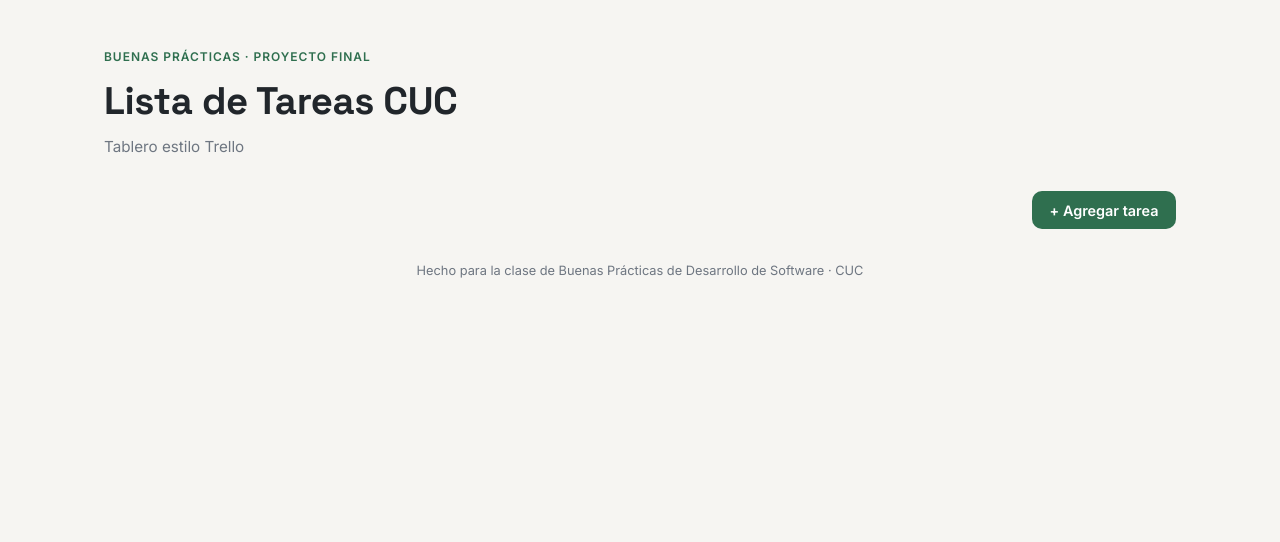
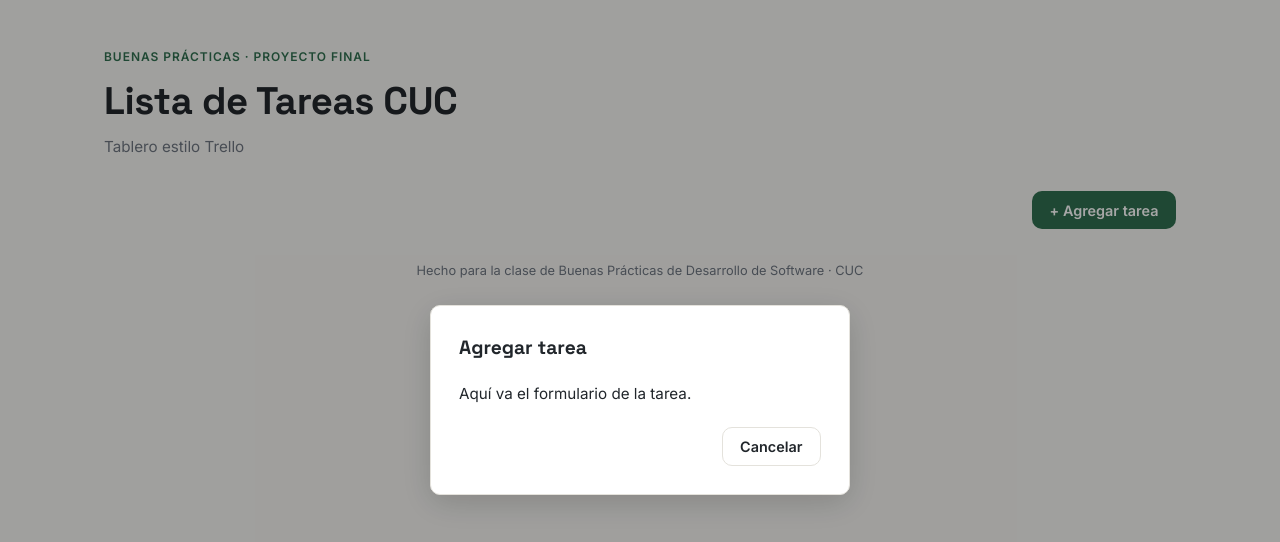
Before and after one commit to MafeJesurum/Lista-de-tareas, a React (Vite) app in the folder frontend/: page / in a window 1280 px wide. Both pictures are taken after a click on the button "+ Agregar tarea". Shown: the top 542 px of the page. Built offline with nearby package versions, Linux system fonts and the light colour scheme.

Commit message:
feat: crear componente Modal

```diff
--- a/frontend/src/App.jsx
+++ b/frontend/src/App.jsx
@@ -1,6 +1,11 @@
+import { useState } from 'react';
 import Boton from './componentes/Boton.jsx';
+import Modal from './componentes/Modal.jsx';
 
 export default function App() {
+  const [modalAbierto, setModalAbierto] = useState(false);
+  const cerrarModal = () => setModalAbierto(false);
+
   return (
     <main className="app-container">
       <header className="app-header">
@@ -10,8 +15,18 @@ export default function App() {
       </header>
 
       <div className="board-actions">
-        <Boton>+ Agregar tarea</Boton>
+        <Boton alHacerClic={() => setModalAbierto(true)}>+ Agregar tarea</Boton>
       </div>
+
+      {modalAbierto && (
+        <Modal
+          titulo="Agregar tarea"
+          alCerrar={cerrarModal}
+          acciones={<Boton variante="secundario" alHacerClic={cerrarModal}>Cancelar</Boton>}
+        >
+          <p className="modal-text">Aquí va el formulario de la tarea.</p>
+        </Modal>
+      )}
 
       <footer className="app-footer">
         <p>Hecho para la clase de Buenas Prácticas de Desarrollo de Software · CUC</p>
--- /dev/null
+++ b/frontend/src/componentes/Modal.jsx
@@ -0,0 +1,21 @@
+import { useEffect } from 'react';
+
+export default function Modal({ titulo, children, acciones, alCerrar }) {
+  useEffect(() => {
+    const cerrarConEscape = (e) => {
+      if (e.key === 'Escape') alCerrar();
+    };
+    document.addEventListener('keydown', cerrarConEscape);
+    return () => document.removeEventListener('keydown', cerrarConEscape);
+  }, [alCerrar]);
+
+  return (
+    <div className="modal-overlay" onClick={alCerrar}>
+      <div className="modal" role="dialog" aria-modal="true" onClick={(e) => e.stopPropagation()}>
+        <h3 className="modal-title">{titulo}</h3>
+        <div className="modal-body">{children}</div>
+        <div className="modal-footer">{acciones}</div>
+      </div>
+    </div>
+  );
+}
--- a/frontend/src/estilos.css
+++ b/frontend/src/estilos.css
@@ -116,6 +116,55 @@ body {
   opacity: 0.88;
 }
 
+.modal-overlay {
+  position: fixed;
+  inset: 0;
+  background: rgba(0, 0, 0, 0.35);
+  display: flex;
+  align-items: center;
+  justify-content: center;
+  z-index: 2000;
+  padding: 1rem;
+}
+
+.modal {
+  background: var(--color-surface);
+  border: 1px solid var(--color-border);
+  border-radius: var(--radius);
+  box-shadow: 0 8px 32px rgba(0, 0, 0, 0.16);
+  width: 100%;
+  max-width: 420px;
+  padding: 1.75rem;
+  display: flex;
+  flex-direction: column;
+  gap: 1.25rem;
+}
+
+.modal-title {
+  margin: 0;
+  font-family: var(--font-display);
+  font-size: 1.2rem;
+  font-weight: 700;
+}
+
+.modal-body {
+  display: flex;
+  flex-direction: column;
+  gap: 0.9rem;
+}
+
+.modal-text {
+  margin: 0;
+  font-size: 0.95rem;
+  line-height: 1.6;
+}
+
+.modal-footer {
+  display: flex;
+  justify-content: flex-end;
+  gap: 0.6rem;
+}
+
 .app-footer {
   margin-top: 2rem;
   text-align: center;
```
